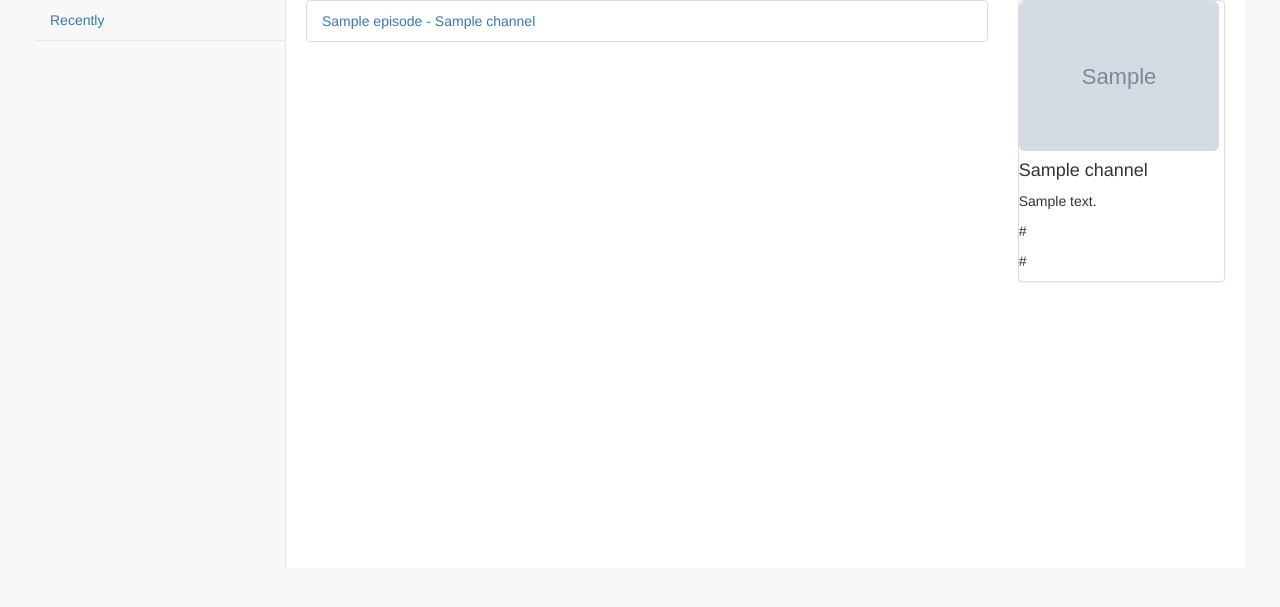
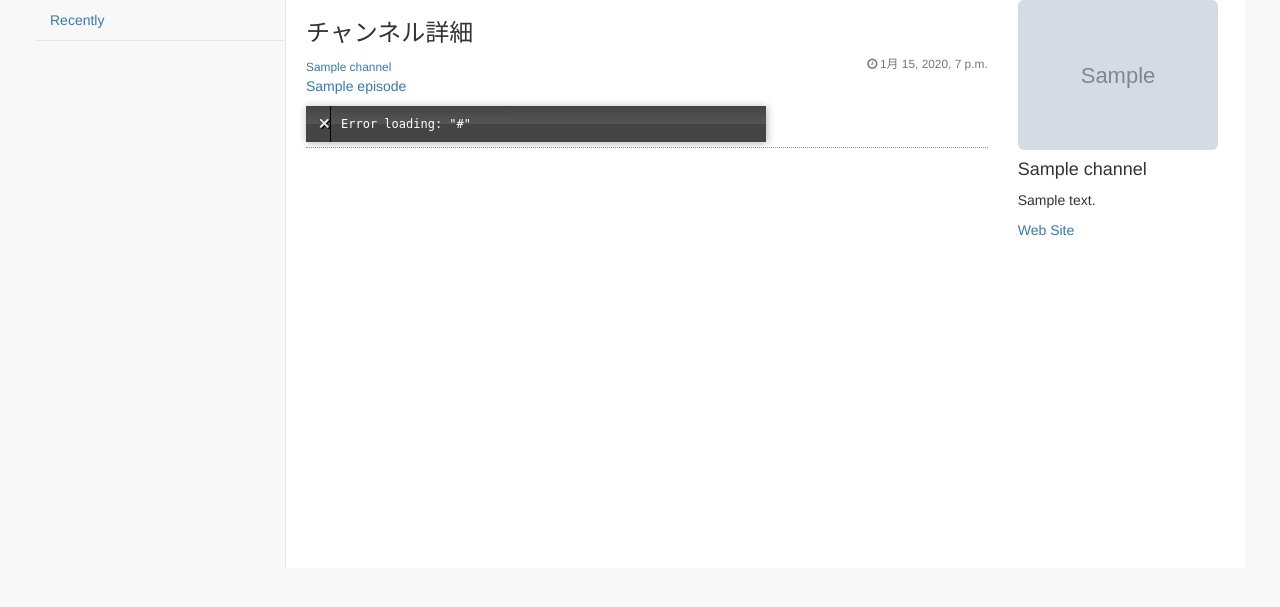
Before and after one commit to kita83/logueHub, a Django app: page /logue/ch/00000000-0000-0000-0000-000000000001/detail/ in a window 1280 px wide. Shown: the part 51-658 px from the top of the page. Run offline with Django 3.2, Linux system fonts and the light colour scheme; tables that the repository leaves empty hold one stand-in row (values such as "Sample post"); grey boxes marked "Sample" are stand-in pictures; some libraries are stand-ins or nearby versions.

Commit message:
fix: timestamp

```diff
--- a/feed/management/commands/poll_feeds.py
+++ b/feed/management/commands/poll_feeds.py
@@ -35,6 +35,6 @@
             if verbose:
                 print('(%d/%d) Processing Channels' % (
                     i + 1, num_channels))
-
+            # feed取得
             poll_feed(channel)
         logger.info('logue monkey poll_feeds completed successfully')
--- a/feed/models.py
+++ b/feed/models.py
@@ -74,7 +74,9 @@
     link = models.URLField(max_length=2000, null=True, blank=True)
     audio_url = models.URLField(max_length=2000)
     description = models.TextField(null=True, blank=True)
-    published_time = models.DateTimeField(default=timezone.now, null=True, blank=True)
+    published_time = models.DateTimeField(
+        default=timezone.now,
+        null=True, blank=True)
     duration = models.CharField(max_length=10, null=True, blank=True)
     is_active = models.BooleanField(default=True)
 
--- a/static/manager/css/structure.css
+++ b/static/manager/css/structure.css
@@ -2,14 +2,10 @@
 /* general */
 /* ---------------------------------------------------------- */
 
-/* .full-height {
-    height: 100%;
-}
-
-.full-width {
-    width: 100%;
-}
-*/
+/*　プレイヤー（再生バー）の高さ、幅、背景色の指定　*/
+/* .audiojs {
+    background: #AAAAAA;
+} */
 
 .container {
 	max-width: 1240px;
@@ -26,16 +22,11 @@
     margin: 0px 20px 0px 0px;
     padding: 0;
     list-style: none;
-  }
+}
 
-  .channel li {
+.channel li {
     margin-bottom: 5px;
-  }
-
-  .right-bar {
-    padding: 20px 0px 20px 20px;
-    border-left: 1px solid #eee;
-  }
+}
 
 /*
 .no-margin {
--- a/templates/feed/ch_detail.html
+++ b/templates/feed/ch_detail.html
@@ -8,23 +8,30 @@
   <div class="row">
     <div class="col-lg-9">
       {% if episodes %}
+      <h3>チャンネル詳細</h3>
+      <ul class="chat">
         {% for episode in episodes %}
-          <li class="list-group-item">
-            <a href="{{ episode.get_absolute_url }}">{{ episode.title }} - {{ episode.channel }}</a>
+        <li class="left clearfix">
+          <div class="header">
+            <small class="text-primary"><a href="{% url 'feed:ch_detail' episode.channel.id %}">{{ episode.channel.title }}</a></small>
+            <small class="text-muted pull-right"><i class="fa fa-clock-o fa-fw"></i>{{ episode.published_time }}</small>
+          </div>
+          <p class="track-title"><a href="{% url 'feed:ep_detail' episode.id %}">{{ episode.title }}</a></p>
+          <audio src="{{ episode.audio_url }}" preload="auto"></audio>
         </li>
         {% endfor %}
       {% else %}
         <p>There are no episodes available.</p>
       {% endif %}
+    </ul>
     </div>
     <div class="col-lg-3">
-      <div class="panel panel-default">
+      <div class="right-bar">
         {% if channel %}
         <img class="img-rounded" src="{{ STATIC_URL }}{{ channel.cover_image }}" width=200px/>
           <h4>{{ channel.title }}</h4>
           <p>{{ channel.description }}</p>
-        <p>{{ channel.link }}</p>
-        <p>{{ channel.feed_url }}</p>
+          <p><a href="{{ channel.link }}">Web Site</a></p>
           <p>{{ channel.author_name }}</p>
         {% else %}
           <p>チャンネル情報が取得できませんでした</p>
--- a/templates/feed/ep_detail.html
+++ b/templates/feed/ep_detail.html
@@ -24,7 +24,6 @@
     });
 });
 </script>
-<div id="wrapper">
 <div id="page-wrapper">
   <div class="row">
     <div class="col-lg-9">
@@ -86,5 +85,4 @@
     </div>
   </div>
 </div>
-</div>
 {% endblock %}
--- a/templates/feed/index.html
+++ b/templates/feed/index.html
@@ -7,7 +7,7 @@
 <div id="page-wrapper">
   <div class="row">
     <div class="col-lg-12">
-      <h3 class="page-header">Recently</h3>
+      <h3 class="page-header">Recently Episode</h3>
       <ul class="chat">
       {% for episode in episodes %}
         <li class="left clearfix">
@@ -24,7 +24,7 @@
         </li>
       {% endfor %}
       </ul>
-      <h3 class="page-header">Trend</h3>
+      <h3 class="page-header">Trending Episode</h3>
       <ul class="chat">
       {% for like in likes %}
         <li class="left clearfix">
```
Also changed, not shown: feed/utils.py (+16 -31 lines). Lines whose indentation alone changed are shown as unchanged.
